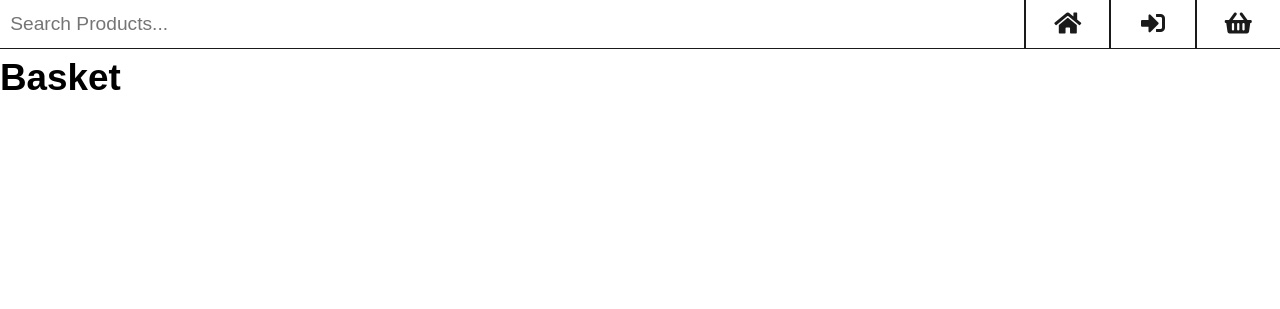
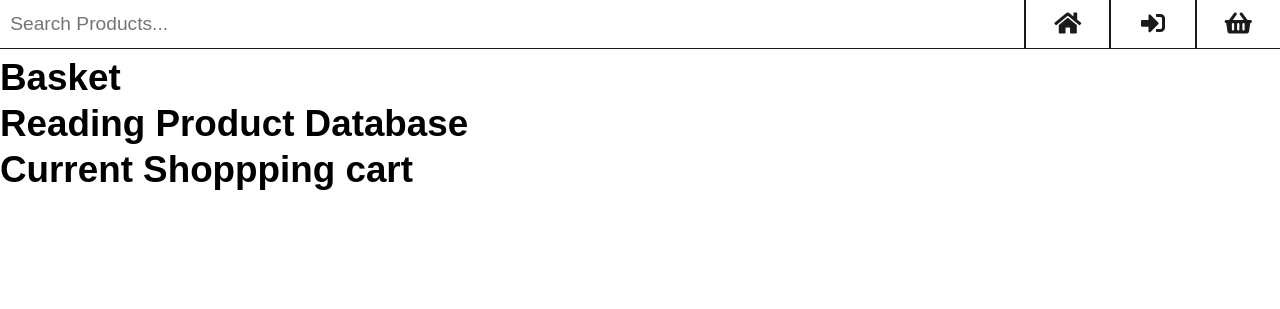
Before and after one commit to underrobyn/cm1102-webstore, a Flask app: page /basket in a window 1280 px wide. Shown: the top 309 px of the page. Run offline with Flask 2, Linux system fonts and the light colour scheme; data that the repository does not hold is empty.

```diff
--- a/store/forms.py
+++ b/store/forms.py
@@ -1,5 +1,5 @@
 from flask_wtf import FlaskForm
-from wtforms import StringField, PasswordField, SubmitField
+from wtforms import StringField, PasswordField, SubmitField, IntegerField, SelectField
 from wtforms.validators import DataRequired, Length, Email, EqualTo, ValidationError, Regexp
 from store.config import password_req
 import re
@@ -40,6 +40,11 @@ class UpdateEmailForm(FlaskForm):
 	submit = SubmitField('Update Email')
 
 
+class AddToCart(FlaskForm):
+	quantity = IntegerField('Quantity: ', validators=[DataRequired()])
+	submit = SubmitField("Add")
+
+
 class UpdatePasswordForm(FlaskForm):
 	current_password = PasswordField('Current Password', validators=[DataRequired(), Length(min=password_req["min"], max=password_req["max"])])
 	new_password = PasswordField('New Password', validators=[DataRequired(), Length(min=password_req["min"], max=password_req["max"])])
--- a/store/routes.py
+++ b/store/routes.py
@@ -1,11 +1,11 @@
-from flask import render_template, url_for, request, redirect, flash, make_response
+from flask import render_template, url_for, request, redirect, flash, make_response, session
 from flask_login import login_user, logout_user, current_user, login_required
 from sqlalchemy import create_engine
 
 from store import app, db, login_manager
 import flask_sqlalchemy
-from store.models import User, Products, Address, Basket
-from store.forms import CreateUserForm, LoginUserForm, UpdateEmailForm, UpdatePasswordForm, AddAddressForm
+from store.models import User, Products, Address, Basket, BasketItems
+from store.forms import CreateUserForm, LoginUserForm, UpdateEmailForm, UpdatePasswordForm, AddToCart, AddAddressForm
 
 
 # App routes
@@ -15,10 +15,43 @@ def home():
     return render_template('home.html', title='Product Gallery')
 
 
+@app.route('/addcart', methods=["POST"])
+def AddCart():
+    form = AddToCart()
+
+    try:
+        product_id = request.form.get("product_id")
+        amount = request.form.get('amount')
+        quantity = amount
+        product = Products.query.filter_by(id=product_id).first()
+        print(amount)
+        if product_id and amount and request.method== "POST":
+            DictCart = {product_id: {'name':product.name, 'price':product.price, 'quantity':amount}}
+
+            if 'ShopBasket' in session:
+                session['ShopBasket'] = DictCart
+                print(session['ShopBasket'])
+                id = 0
+                basket = BasketItems(basket_id=Basket.id , product_id=product_id,quantity=amount,id=current_user.id)
+                db.session.add(basket)
+                db.session.commit()
+
+
+            else:
+                session['ShopBasket'] = DictCart
+                return redirect(request.referrer)
+    except Exception as e:
+        print(e)
+    finally:
+        return redirect(request.referrer)
+
+
 @app.route('/basket', methods=['GET'])
 def basket():
+    addCart = AddToCart()
+    currentBasket = Basket.query.all()
     products = Products.query.all()
-    return render_template('basket.html', products=products)
+    return render_template('basket.html', cart=currentBasket, products=products, form=addCart)
 
 
 @app.route('/checkout', methods=['GET'])
--- a/store/templates/basket.html
+++ b/store/templates/basket.html
@@ -5,9 +5,26 @@
 {% block content %}
 	<section>
 		<h1>Basket</h1>
+		<h1>Reading Product Database</h1>
 		{% for product in products %}
-			<p>"{{ product.name }}"</p>
+			<p>{{ product.name }}</p>
 			<p>{{ product.description }}</p>
 		{% endfor %}
+		<h1>Current Shoppping cart</h1>
+		{% for item in cart%}
+			{%for product in products %}
+				{% if item.user_id == current_user.id %}
+					{% if item.product_id == product.id %}
+						<p>Item: {{ product.name }}</p>
+						<p>Quantity: {{ item.quantity }}</p>
+					{% endif %}
+				{% endif %}
+			{% endfor %}
+		{% endfor %}
+
+
+
+
+
 	</section>
 {% endblock content %}
```
Also changed, not shown: store/models.py (+9 -4 lines), store/templates/product.html (+11 -0 lines).
